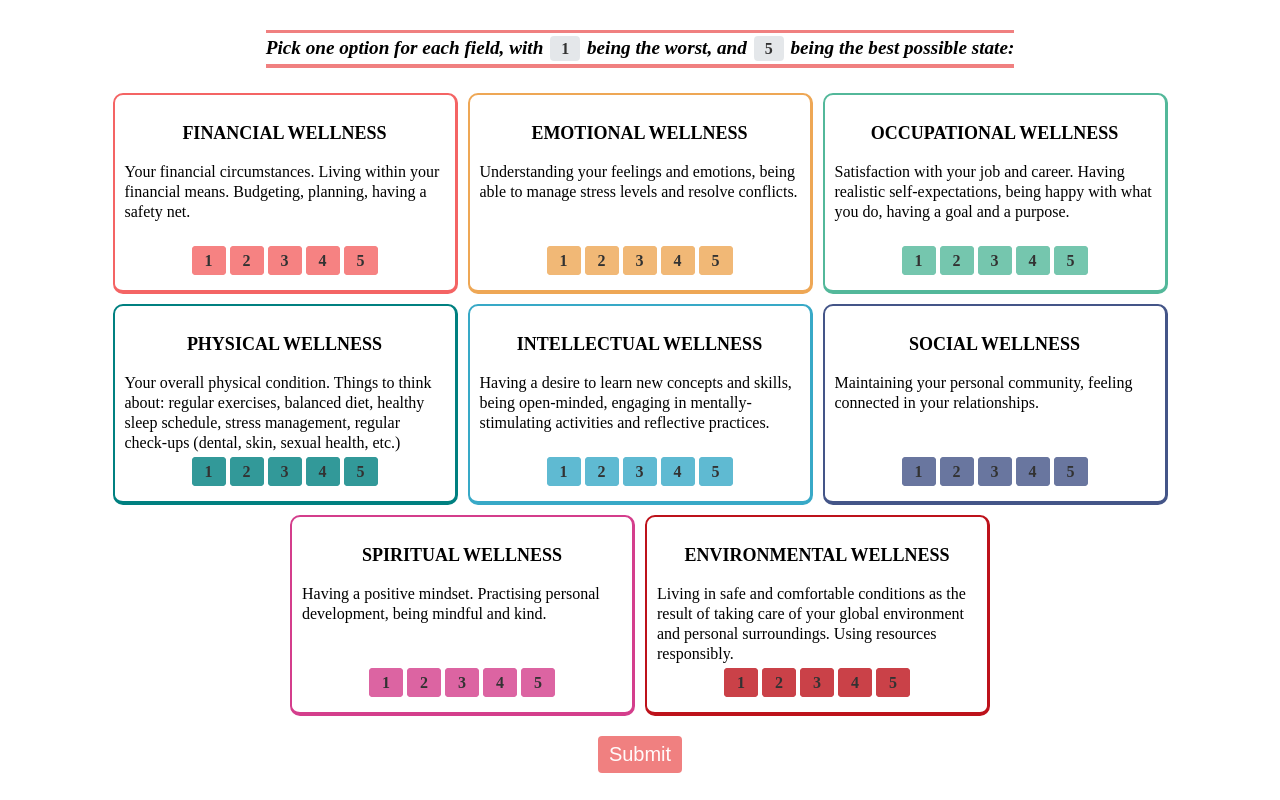
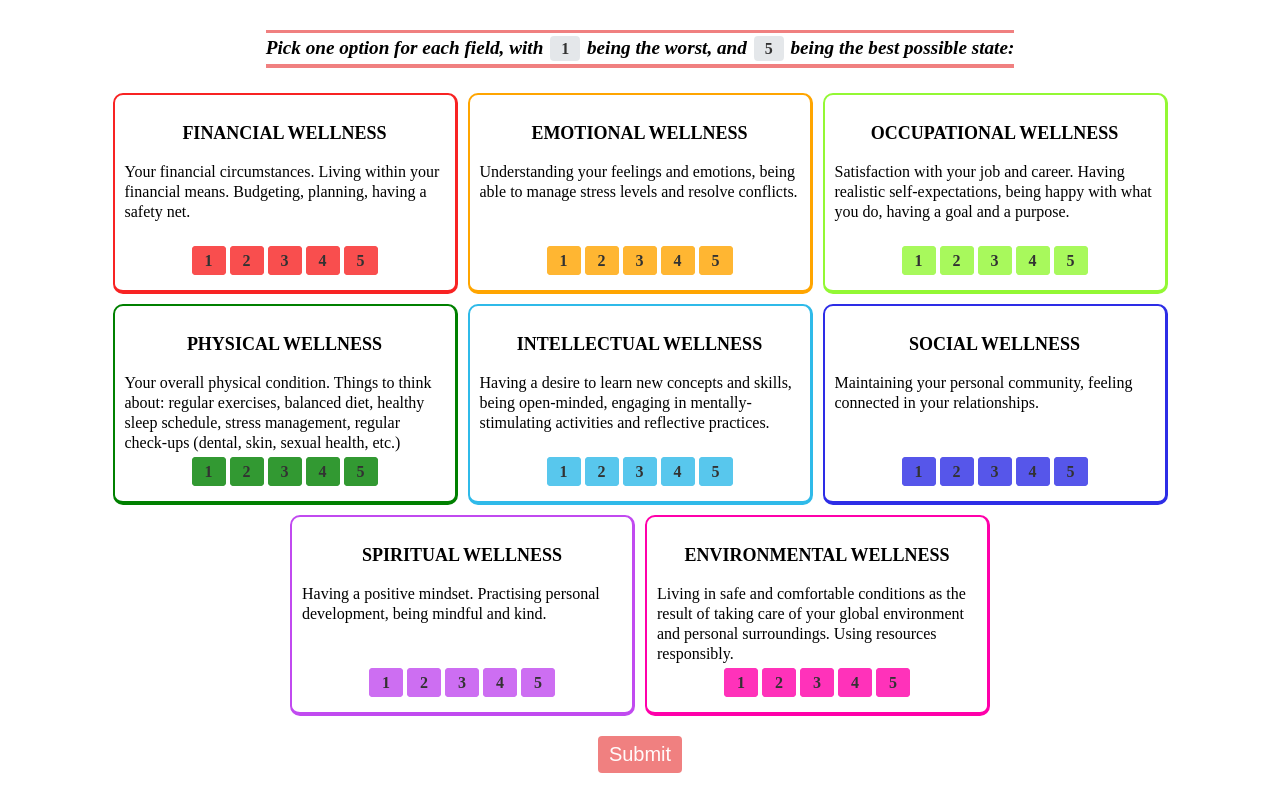
Before and after one commit to IraShy/wellness-wheel, a React (Create React App) app: page / in a window 1280 px wide. Built offline with nearby package versions, Linux system fonts and the light colour scheme.

Commit message:
changed colours and drawing circles

```diff
--- a/src/components/WellnessWheel.jsx
+++ b/src/components/WellnessWheel.jsx
@@ -20,7 +20,7 @@ class WellnessWheel extends React.Component {
 
   drawCircle(bigRad) {
     let circles = [];
-    for (let koef = 0.2; koef <= 1; koef += 0.2) {
+    for (let koef = 0.2; koef < 1; koef += 0.2) {
       circles.unshift(Math.round(koef * bigRad));
     }
     return circles.map((radius, index) => {
@@ -30,8 +30,7 @@ class WellnessWheel extends React.Component {
           cy="0"
           r={radius}
           key={index + radius}
-          fill="#dee2e6"
-          stroke="grey"
+          // fill="transparent"
         />
       );
     });
@@ -55,12 +54,12 @@ class WellnessWheel extends React.Component {
 
     return lines.map((line) => {
       const [x1, y1] = this.getCoordinatesForPercent(line, bigRad);
-      return <line x1={x1} y1={y1} x2={0} y2={0} stroke="grey" key={line} />;
+      return <line x1={x1} y1={y1} x2={0} y2={0} key={line} />;
     });
   }
 
   options() {
-    return ([
+    return [
       "financial",
       "emotional",
       "occupational",
@@ -69,7 +68,7 @@ class WellnessWheel extends React.Component {
       "social",
       "spiritual",
       "environmental",
-    ])
+    ];
   }
 
   addLabels() {
@@ -84,7 +83,6 @@ class WellnessWheel extends React.Component {
     }
 
     return labelPosition.map((position, index) => {
-      console.log(position);
       let [textX, textY] = this.getCoordinatesForPercent(position, bigRad);
 
       if (textX > 0) {
@@ -105,7 +103,6 @@ class WellnessWheel extends React.Component {
 
       // textX = textX > 0 ? textX + 0.1 * bigRad : textX - 0.7 * bigRad;
       textY = bigRad - textY < 10 && position < 0.5 ? textY + 10 : textY;
-      console.log([textX, textY]);
 
       return (
         <text x={textX} y={textY} key={labels[index]}>
@@ -166,8 +163,9 @@ class WellnessWheel extends React.Component {
         `}
         width={400}
       >
+        <circle cx="0" cy="0" r={bigRad} id="big" />
+        {this.slice()}
         {this.drawCircle(bigRad)}
-        {this.slice()}
         {this.drawLines()}
         {this.addLabels()}
       </svg>
--- a/src/stylesheets/WellnessWheel.scss
+++ b/src/stylesheets/WellnessWheel.scss
@@ -5,3 +5,27 @@
     fill: $color;
   }
 }
+.wheel {
+  h1 {
+    text-align: center;
+  }
+  .results-container {
+    display: flex;
+    svg {
+      #big {
+        fill: $wheel-grey;
+      }
+      line {
+        stroke: $stroke;
+      }
+      circle {
+        stroke: $stroke;
+        fill: transparent;
+      }
+    }
+    .feedback {
+      // text-align: center;
+      margin: auto;
+    }
+  }
+}
--- a/src/stylesheets/colors.scss
+++ b/src/stylesheets/colors.scss
@@ -1,14 +1,23 @@
 $colors: (
-  "financial": #f46464,
-  "emotional": #eea755,
-  "occupational": #53b89a,
-  "physical": #008080,
-  "intellectual": #38a9c7,
-  "social": #445588,
-  "spiritual": #d43e8c,
-  "environmental": #bd121b,
+  // "financial": #f46464,
+  // "emotional": #eea755,
+  // "occupational": #53b89a,
+  // "physical": #008080,
+  // "intellectual": #38a9c7,
+  // "social": #445588,
+  // "spiritual": #d43e8c,
+  // "environmental": #bd121b,
+  "financial": rgb(248, 35, 35),
+  "emotional": orange,
+  "occupational": rgb(147, 248, 52),
+  "physical": green,
+  "intellectual": rgb(47, 186, 233),
+  "social": rgb(45, 45, 230),
+  "spiritual": rgb(193, 74, 240),
+  "environmental": rgb(255, 0, 170)
 );
 
 $wheel-grey: #dee2e6;
 $button: lightcoral;
 $button-text: snow;
+$stroke: rgba(17, 17, 17, 0.815);
```
